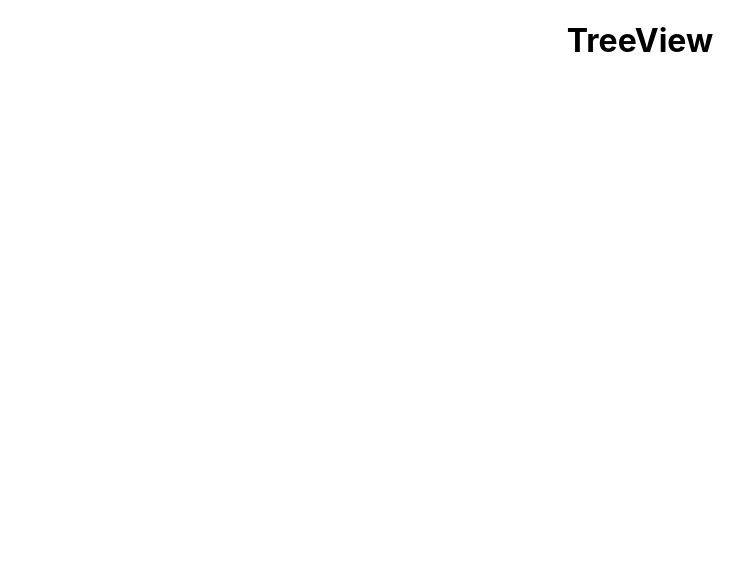
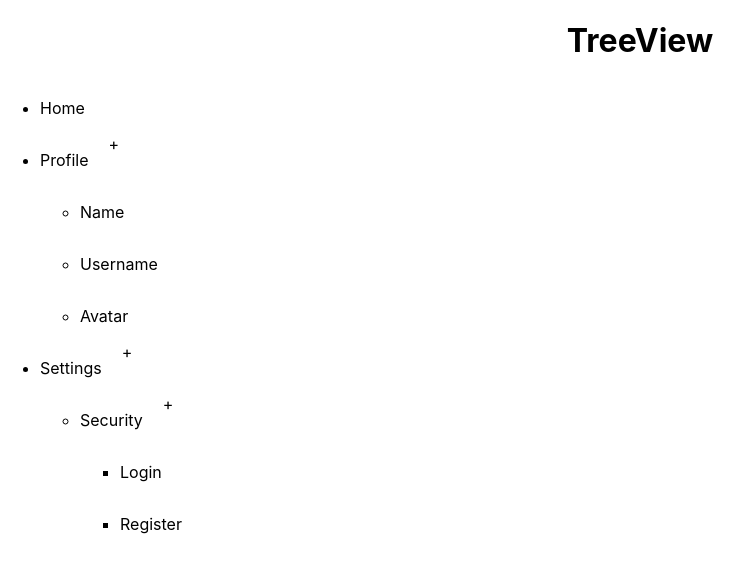
Before and after one commit to KayokwaC/project25, a React (Create React App) app in the folder reactproject25/: page / in a window 1280 px wide. Shown: the top 572 px of the page, without its empty margins (0-752 px from the left). Built offline with nearby package versions, Linux system fonts and the light colour scheme.

Commit message:
show + and determine when to show children

```diff
--- a/reactproject25/src/App.js
+++ b/reactproject25/src/App.js
@@ -6,6 +6,7 @@ import StarRating from './components/star-rating';
 import ImageSlider from './components/image-slider';
 import LoadMoreData from './components/load-more-data';
 import TreeView from './components/tree-view';
+import menus from './components/tree-view/data';
 
 function App() {
   return (
@@ -15,7 +16,7 @@ function App() {
       {/* <StarRating/> */}
       {/* <ImageSlider url={'https://picsum.photos/v2/list'} page={1} limit={10}/> */}
       {/* <LoadMoreData/> */}
-      <TreeView/>
+      <TreeView menus={menus}/>
 
 
     </div>
--- a/reactproject25/src/components/tree-view/data.js
+++ b/reactproject25/src/components/tree-view/data.js
@@ -7,7 +7,24 @@ const menus = [
     {
       label: "Profile",
       to: "/profile",
+      children: [
+        {
+          label: "Name",
+          to: "/name",
           children: []
+        },
+        {
+          label: "Username",
+          to: "/username",
+          children: []
+        }
+        ,
+        {
+          label: "Avatar",
+          to: "/avatar",
+          children: []
+        }
+      ]
     },
     {
       label: "Settings",
@@ -16,10 +33,7 @@ const menus = [
         {
           label: "Security",
           to: "/settings/security",
-          children: []
-        }
-      ]
-    },
+          children: [
             {
               label: "Login",
               to: "/login",
@@ -30,6 +44,10 @@ const menus = [
               to: "/register",
               children: []
             }
+          ]
+        }
+      ]
+    }
   ];
 
   export default menus;
--- a/reactproject25/src/components/tree-view/menu-item.jsx
+++ b/reactproject25/src/components/tree-view/menu-item.jsx
@@ -1,3 +1,16 @@
-export default function MenuItem({item }) {
-return <div>Menu Item</div>;
+import MenuList from "./menu-list";
+import {useState} from 'react';
+export default function MenuItem({ item }) {
+    const [displayChildren, setDisplayChildren] = useState({});
+  return (
+    <li>
+      <div style={{display: 'flex', gap: '20px'}}>
+      <p> {item.label}</p>
+      {
+        (item?.children && item.children.length>0) ? (<span>+</span>): null
+      }
+      </div>
+      {item.children && item.children.length>0 ? (<MenuList list={item.children} />): null}
+    </li>
+  );
 }
--- a/reactproject25/src/components/tree-view/menu-list.jsx
+++ b/reactproject25/src/components/tree-view/menu-list.jsx
@@ -1,12 +1,11 @@
 import MenuItem from "./menu-item";
 
-export default function MenuList({list = []}) {
-    return <div className="menu-list-container">
-
-{list?.length ?
-
-list.map((item, index)=><MenuItem item={item}/>):null}
-
-        </div>
-
+export default function MenuList({ list = [] }) {
+  return (
+    <ul className="menu-list-container">
+      {list?.length
+        ? list.map((item, index) => <MenuItem item={item} />)
+        : null}
+    </ul>
+  );
 }
```
Lines whose indentation alone changed are shown as unchanged.
